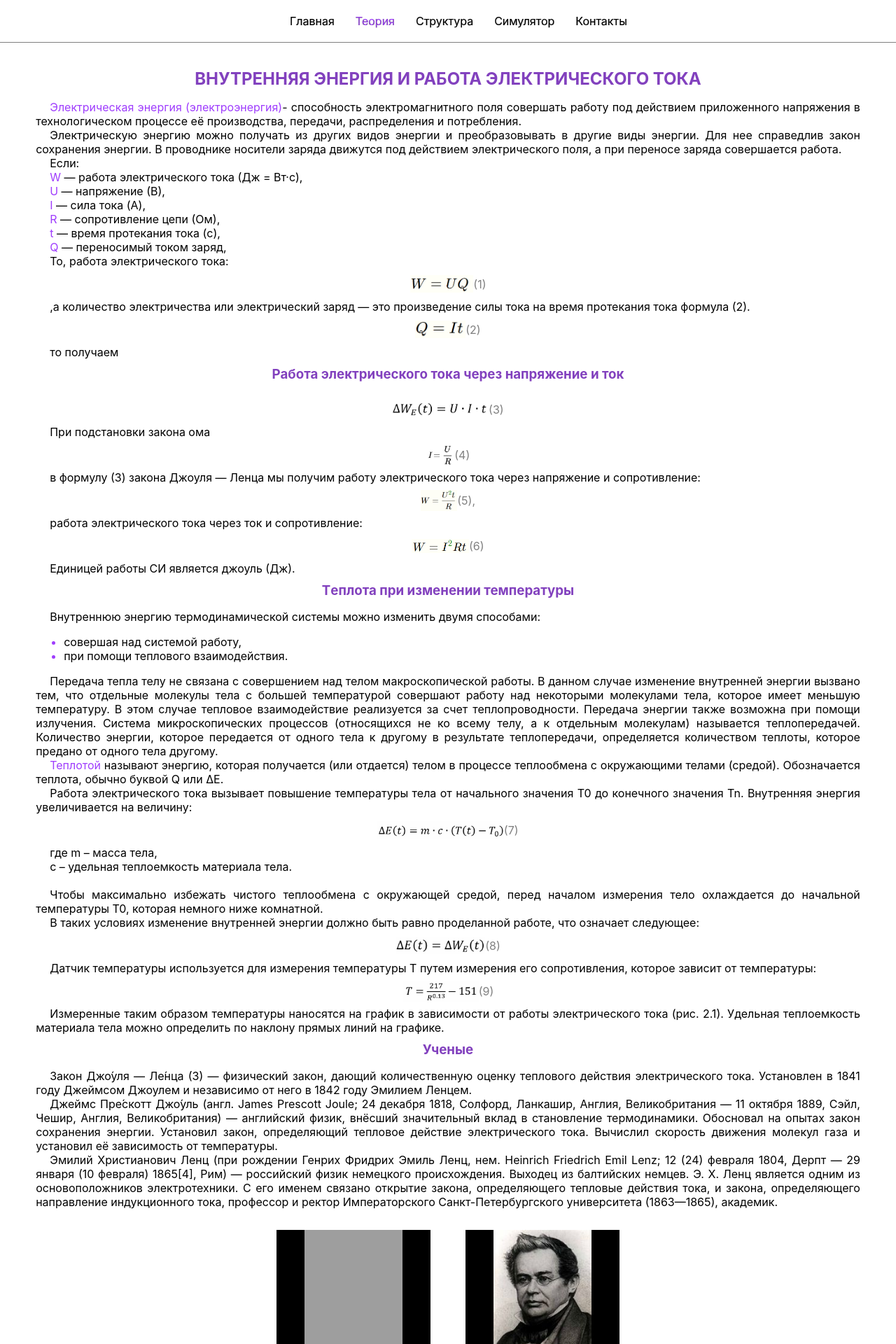
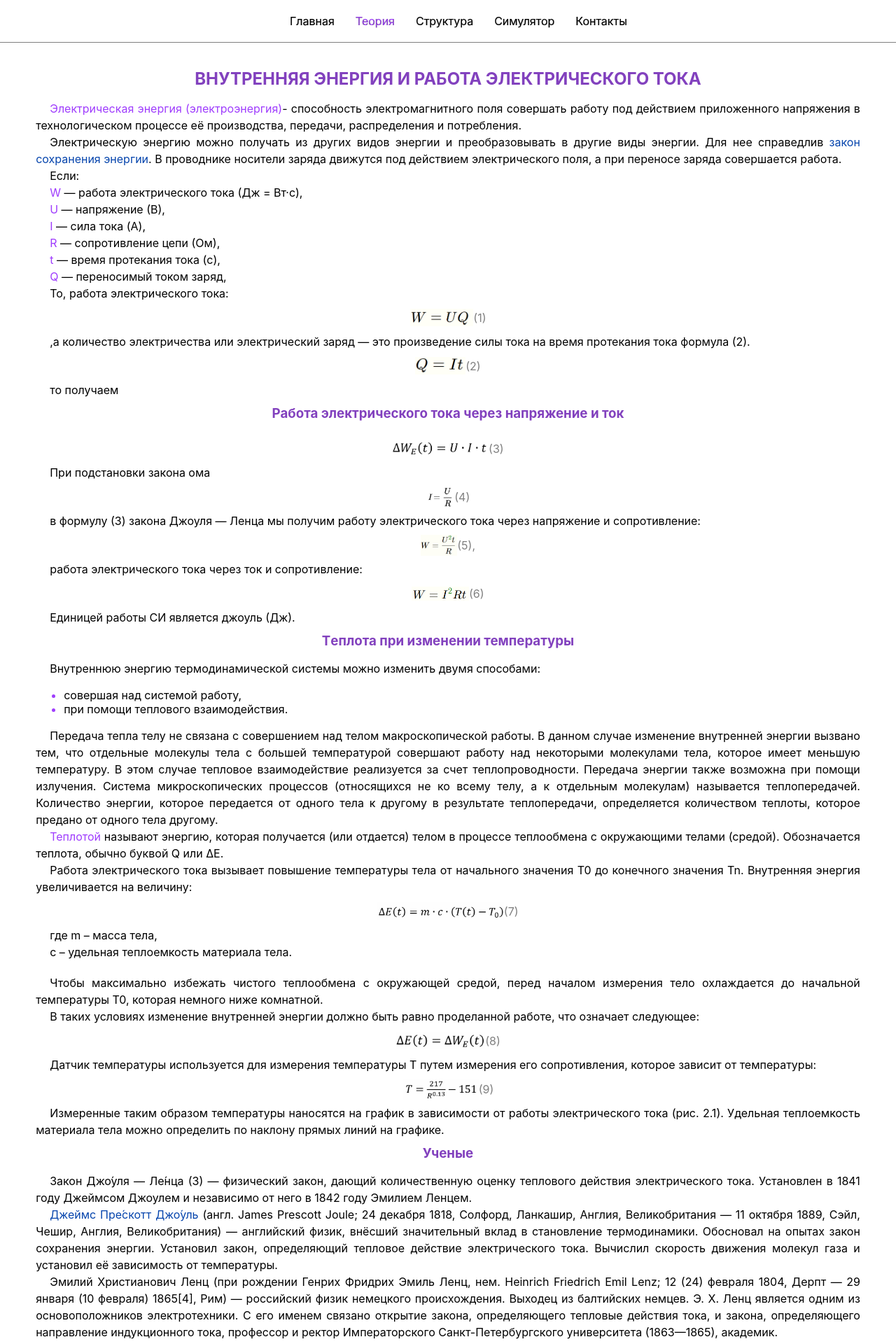
Before and after one commit to Alina0708/react-cms-project, a React (Create React App) app: page /theory in a window 1280 px wide. Shown: the top 1920 px of the page at 70% size. Built offline with nearby package versions, Linux system fonts and the light colour scheme; grey boxes are pictures that could not be loaded.

Commit message:
feat(theory): add tooltips

```diff
--- a/package.json
+++ b/package.json
@@ -10,6 +10,7 @@
     "react-dom": "^18.2.0",
     "react-router-dom": "^6.3.0",
     "react-scripts": "5.0.1",
+    "react-tooltip": "^4.2.21",
     "web-vitals": "^2.1.4"
   },
   "scripts": {
--- a/src/App.css
+++ b/src/App.css
@@ -1,6 +1,6 @@
 p {
   margin: 0;
-  /* text-indent: 30px; */
+  line-height: 1.5;
 }
 
 h4 {
--- a/src/components/Theory/Theory.js
+++ b/src/components/Theory/Theory.js
@@ -1,4 +1,7 @@
+import { useState } from 'react';
 import classes from '../Theory/Theory.module.css';
+import ReactTooltip from 'react-tooltip';
+
 import W from '../../image/formula_W.png';
 import T from '../../image/formula_T.png';
 import E from '../../image/formula_E.png';
@@ -13,7 +16,10 @@ import lenz from '../../image/lenz.jpg';
 import om from '../../image/Ohm.jpg';
 
 const Theory = () => {
-  console.log('theory');
+  const [tooltip, showTooltip] = useState(true);
+
+  const [tooltipImg, showTooltipImg] = useState(true);
+
   return (
     <section className={classes.theory}>
       <h1 className={classes.titleSticky}>ВНУТРЕННЯЯ ЭНЕРГИЯ И РАБОТА ЭЛЕКТРИЧЕСКОГО ТОКА</h1>
@@ -24,8 +30,26 @@ const Theory = () => {
       </p>
       <p>
         Электрическую энергию можно получать из других видов энергии и преобразовывать в другие виды энергии. Для нее
-        справедлив закон сохранения энергии. В проводнике носители заряда движутся под действием электрического поля, а
-        при переносе заряда совершается работа.
+        справедлив{' '}
+        <span
+          className={classes['link-tooltip']}
+          data-tip="energy"
+          data-for="energy"
+          onMouseEnter={() => showTooltip(true)}
+          onMouseLeave={() => {
+            showTooltip(false);
+            setTimeout(() => showTooltip(true), 50);
+          }}
+        >
+          закон сохранения энергии
+        </span>
+        {tooltip && (
+          <ReactTooltip id="energy" place="bottom" type="dark" effect="float">
+            <span>E = Ep + Ek = const</span>
+          </ReactTooltip>
+        )}
+        . В проводнике носители заряда движутся под действием электрического поля, а при переносе заряда совершается
+        работа.
       </p>
       <p>Если:</p>
       <p>
@@ -145,11 +169,29 @@ const Theory = () => {
         тока. Установлен в 1841 году Джеймсом Джоулем и независимо от него в 1842 году Эмилием Ленцем.
       </p>
       <p>
-        Джеймс Пре́скотт Джо́уль (англ. James Prescott Joule; 24 декабря 1818, Солфорд, Ланкашир, Англия, Великобритания —
-        11 октября 1889, Сэйл, Чешир, Англия, Великобритания) — английский физик, внёсший значительный вклад в
-        становление термодинамики. Обосновал на опытах закон сохранения энергии. Установил закон, определяющий тепловое
-        действие электрического тока. Вычислил скорость движения молекул газа и установил её зависимость от температуры.
+
+        <span
+          className={classes['link-tooltip']}
+          data-tip="Joul"
+          data-for="Joul"
+          onMouseEnter={() => showTooltipImg(true)}
+          onMouseLeave={() => {
+            showTooltipImg(false);
+            setTimeout(() => showTooltipImg(true), 50);
+          }}
+        >
+          Джеймс Пре́скотт Джо́уль
+        </span>{' '}
+        (англ. James Prescott Joule; 24 декабря 1818, Солфорд, Ланкашир, Англия, Великобритания — 11 октября 1889, Сэйл,
+        Чешир, Англия, Великобритания) — английский физик, внёсший значительный вклад в становление термодинамики.
+        Обосновал на опытах закон сохранения энергии. Установил закон, определяющий тепловое действие электрического
+        тока. Вычислил скорость движения молекул газа и установил её зависимость от температуры.
       </p>
+      {tooltipImg && (
+        <ReactTooltip id="Joul" place="bottom" type="dark" effect="float">
+          <img className={classes['joule-tooltip']} alt="joule" src={joule} />
+        </ReactTooltip>
+      )}
       <p>
         Эмилий Христианович Ленц (при рождении Генрих Фридрих Эмиль Ленц, нем. Heinrich Friedrich Emil Lenz; 12 (24)
         февраля 1804, Дерпт — 29 января (10 февраля) 1865[4], Рим) — российский физик немецкого происхождения. Выходец
--- a/src/components/Theory/Theory.module.css
+++ b/src/components/Theory/Theory.module.css
@@ -7,7 +7,7 @@
   height: 25px;
 }
 
-.formule img:hover{
+.formule img:hover {
   transform: scale(1.5);
 }
 
@@ -111,3 +111,12 @@ li::marker {
   background: white;
   z-index: 1;
 }
+
+.link-tooltip {
+  cursor: pointer;
+  color: #0645ad;
+}
+
+.theory .joule-tooltip {
+  height: 14rem;
+}
```
Also changed, not shown: 1 other file (tests, documents, lock files or other folders).
